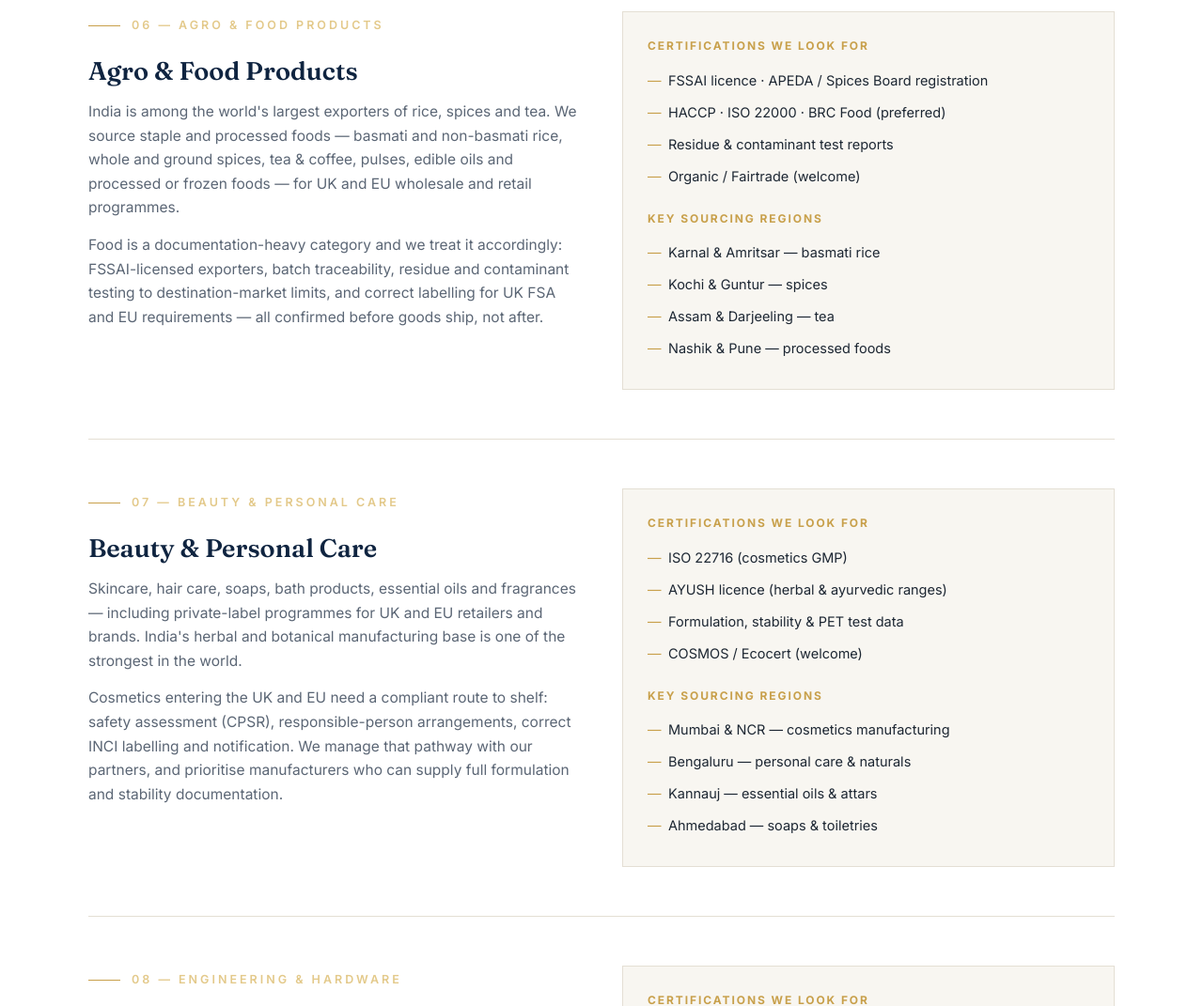
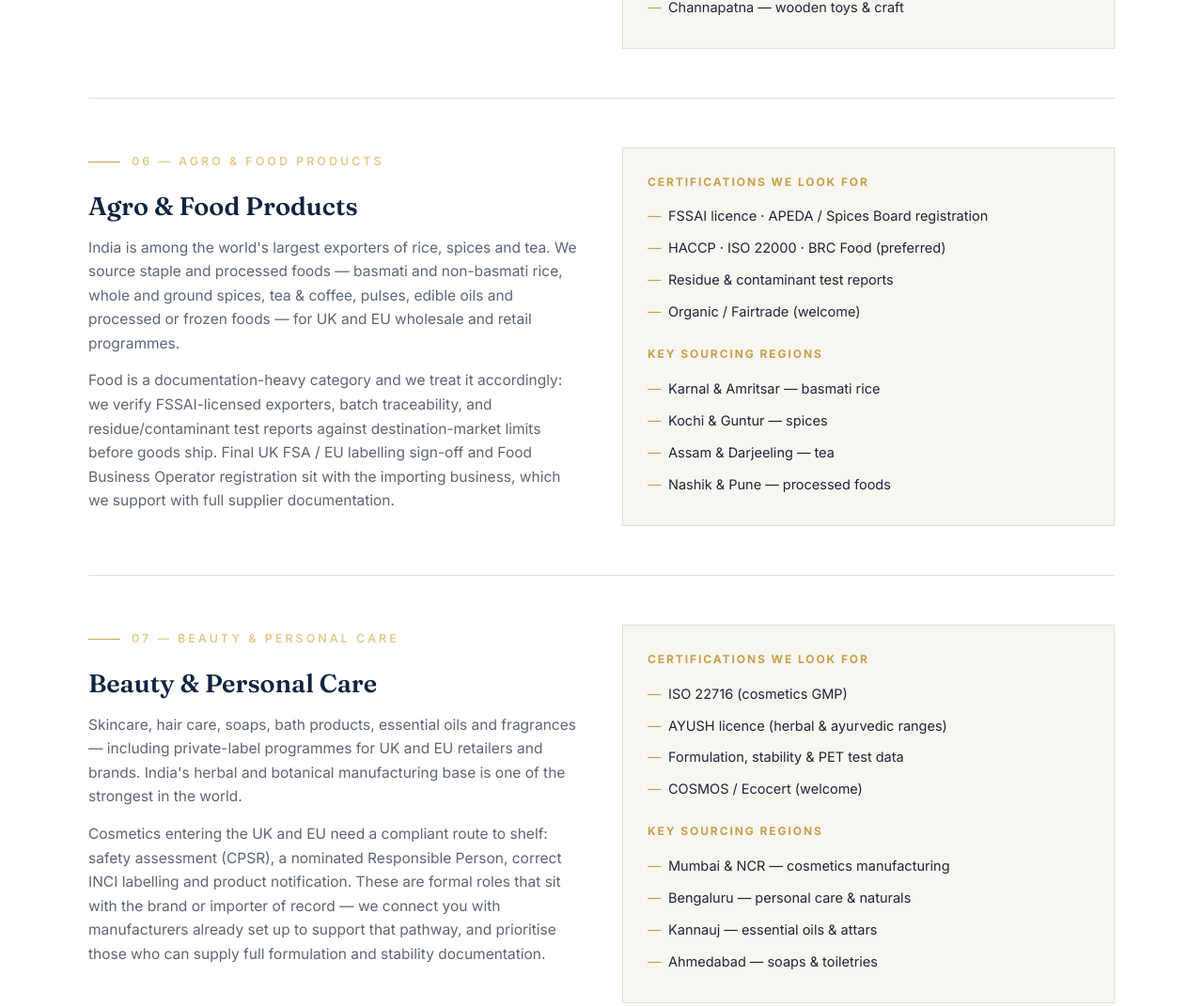
Before and after one commit to milanjethva-09/mkvinternational, a PHP site: page /industries.php in a window 1280 px wide. Shown: the part 3011-4082 px from the top of the page at 94% size. Run offline with PHP 8.4, Linux system fonts and the light colour scheme; some libraries are stand-ins or nearby versions.

Commit message:
Reposition copy as sourcing/buying agent, not importer of record
Across industries, how-we-work, index, about and suppliers pages,
reword claims that implied MKV itself holds import/customs
responsibility or a regulated compliance role (EORI, labelling
sign-off, cosmetics Responsible Person, Food Business Operator). The
site now consistently frames MKV's role as sourcing, vetting and
connecting manufacturers with UK/EU buyers, with formal compliance
roles for regulated categories sitting with the manufacturer's export
arrangement or the client's own UK/EU entity — while still describing
the shipping/customs coordination support MKV provides.

```diff
--- a/about.php
+++ b/about.php
@@ -20,7 +20,8 @@ require 'includes/header.php';
         <span class="eyebrow">Who We Are</span>
         <h2>Import &amp; sourcing, end to end.</h2>
         <p>MKV International Limited is an import and sourcing company registered in England &amp; Wales and headquartered in Covent Garden, London. We supply retailers, importers and brands across the United Kingdom and the European Union with products manufactured in India — from organic foods to apparel, leather goods, home &amp; kitchen lines and handicrafts.</p>
-        <p>Our role covers the full trade cycle: identifying and qualifying manufacturers, floating RFQs, negotiating commercial terms, managing sampling and quality control, and handling shipping, customs and compliance into the UK and EU.</p>
+        <p>Our role covers the full trade cycle: identifying and qualifying manufacturers, floating RFQs, negotiating commercial terms, managing sampling and quality control, and coordinating shipping and customs clearance into the UK and EU.</p>
+        <p>We act as a sourcing and buying agent, connecting UK and EU buyers directly with qualified Indian manufacturers — we are not ourselves the manufacturer, brand owner or regulatory "responsible person" for any product we help source. Where a category carries its own licensing regime (cosmetics or food, for example), that formal compliance role sits with the manufacturer's own compliant export arrangement or with the client's UK/EU entity; our part is to verify supplier documentation and connect the right partners.</p>
         <p><strong>A note on confidentiality:</strong> our clients compete in crowded retail markets, and supplier relationships are commercially sensitive. We therefore operate under NDA and do not publish client names, store programmes or volumes. What we can always share openly is who we are — and exactly how we work.</p>
       </div>
       <div class="spec-box">
--- a/how-we-work.php
+++ b/how-we-work.php
@@ -48,8 +48,8 @@ require 'includes/header.php';
       </div>
       <div class="t-item reveal">
         <div class="t-num">7</div>
-        <h3>Shipping, Customs &amp; Import Compliance</h3>
-        <p>Export documentation is coordinated with the manufacturer and our freight partners. On the import side — UK/EU customs entry, EORI, duties, VAT and labelling compliance — the responsibility is ours, not yours.</p>
+        <h3>Shipping &amp; Customs Coordination</h3>
+        <p>Export documentation is coordinated with the manufacturer and our freight partners. On the import side, we coordinate customs entry, duties and VAT alongside our clients' own compliant import arrangements — manufacturers are never left to navigate destination-market paperwork alone.</p>
       </div>
       <div class="t-item reveal">
         <div class="t-num">8</div>
--- a/index.php
+++ b/index.php
@@ -10,7 +10,7 @@ require 'includes/header.php';
   <div class="container hero-inner">
     <span class="eyebrow">London &middot; Import &amp; Sourcing House &middot; Est. <?php echo COMPANY_EST; ?></span>
     <h1>Bridging India's finest manufacturers with retailers across the <em>UK &amp; Europe</em>.</h1>
-    <p class="lead">MKV International is a London-based import and sourcing company. We build long-term supply programmes between quality-certified Indian manufacturers and retail buyers in the United Kingdom and the European Union — managing RFQs, sampling, quality control and import compliance end to end.</p>
+    <p class="lead">MKV International is a London-based import and sourcing company. We build long-term supply programmes between quality-certified Indian manufacturers and retail buyers in the United Kingdom and the European Union — managing RFQs, sampling, quality control and shipping logistics end to end.</p>
     <div class="btn-row">
       <a href="suppliers.php" class="btn btn-gold">Become a Supplier</a>
       <a href="how-we-work.php" class="btn btn-outline">How We Work</a>
@@ -163,8 +163,8 @@ require 'includes/header.php';
       </div>
       <div class="why-item reveal">
         <div class="why-icon"><svg width="22" height="22" viewBox="0 0 24 24" fill="none" stroke="#0f2440" stroke-width="2"><path d="M12 2a10 10 0 100 20 10 10 0 000-20zM2 12h20M12 2c2.5 2.7 4 6.2 4 10s-1.5 7.3-4 10c-2.5-2.7-4-6.2-4-10s1.5-7.3 4-10z"/></svg></div>
-        <div><h3>UK &amp; EU compliance handled</h3>
-        <p>EORI, customs, duties, labelling and documentation on the import side are our responsibility — you focus on manufacturing.</p></div>
+        <div><h3>UK &amp; EU import logistics coordinated</h3>
+        <p>Customs, duties and shipping documentation on the import side are coordinated by us and our clients' own compliant import arrangements — you focus on manufacturing.</p></div>
       </div>
     </div>
   </div>
--- a/industries.php
+++ b/industries.php
@@ -10,6 +10,7 @@ require 'includes/header.php';
     <span class="eyebrow">Industries</span>
     <h1>Category expertise, cluster by cluster.</h1>
     <p>Every category has its own certifications, its own compliance regime and its own manufacturing geography in India. This is how we approach each one.</p>
+    <p>Our part is sourcing, vetting and connecting the right manufacturers. Formal compliance roles — a Cosmetic Responsible Person, Food Business Operator registration, a wholesale dealer authorisation and the like — sit with the manufacturer's own export arrangement or with the client's UK/EU entity, not with us.</p>
   </div>
 </section>
 
@@ -146,7 +147,7 @@ require 'includes/header.php';
         <span class="eyebrow">06 — Agro &amp; Food Products</span>
         <h2>Agro &amp; Food Products</h2>
         <p>India is among the world's largest exporters of rice, spices and tea. We source staple and processed foods — basmati and non-basmati rice, whole and ground spices, tea &amp; coffee, pulses, edible oils and processed or frozen foods — for UK and EU wholesale and retail programmes.</p>
-        <p>Food is a documentation-heavy category and we treat it accordingly: FSSAI-licensed exporters, batch traceability, residue and contaminant testing to destination-market limits, and correct labelling for UK FSA and EU requirements — all confirmed before goods ship, not after.</p>
+        <p>Food is a documentation-heavy category and we treat it accordingly: we verify FSSAI-licensed exporters, batch traceability, and residue/contaminant test reports against destination-market limits before goods ship. Final UK FSA / EU labelling sign-off and Food Business Operator registration sit with the importing business, which we support with full supplier documentation.</p>
       </div>
       <div class="spec-box">
         <h4>Certifications We Look For</h4>
@@ -171,7 +172,7 @@ require 'includes/header.php';
         <span class="eyebrow">07 — Beauty &amp; Personal Care</span>
         <h2>Beauty &amp; Personal Care</h2>
         <p>Skincare, hair care, soaps, bath products, essential oils and fragrances — including private-label programmes for UK and EU retailers and brands. India's herbal and botanical manufacturing base is one of the strongest in the world.</p>
-        <p>Cosmetics entering the UK and EU need a compliant route to shelf: safety assessment (CPSR), responsible-person arrangements, correct INCI labelling and notification. We manage that pathway with our partners, and prioritise manufacturers who can supply full formulation and stability documentation.</p>
+        <p>Cosmetics entering the UK and EU need a compliant route to shelf: safety assessment (CPSR), a nominated Responsible Person, correct INCI labelling and product notification. These are formal roles that sit with the brand or importer of record — we connect you with manufacturers already set up to support that pathway, and prioritise those who can supply full formulation and stability documentation.</p>
       </div>
       <div class="spec-box">
         <h4>Certifications We Look For</h4>
--- a/suppliers.php
+++ b/suppliers.php
@@ -11,7 +11,7 @@ $error = isset($_GET['error']);
   <div class="container">
     <span class="eyebrow">For Indian Manufacturers</span>
     <h1>Become a supplier to UK &amp; EU retail.</h1>
-    <p>You focus on manufacturing. We bring the buyers, the specs, the QC framework and the import compliance. No registration fees, no middle layers — a direct line to a London buying office.</p>
+    <p>You focus on manufacturing. We bring the buyers, the specs, the QC framework and coordinate import logistics. No registration fees, no middle layers — a direct line to a London buying office.</p>
   </div>
 </section>
 
```
